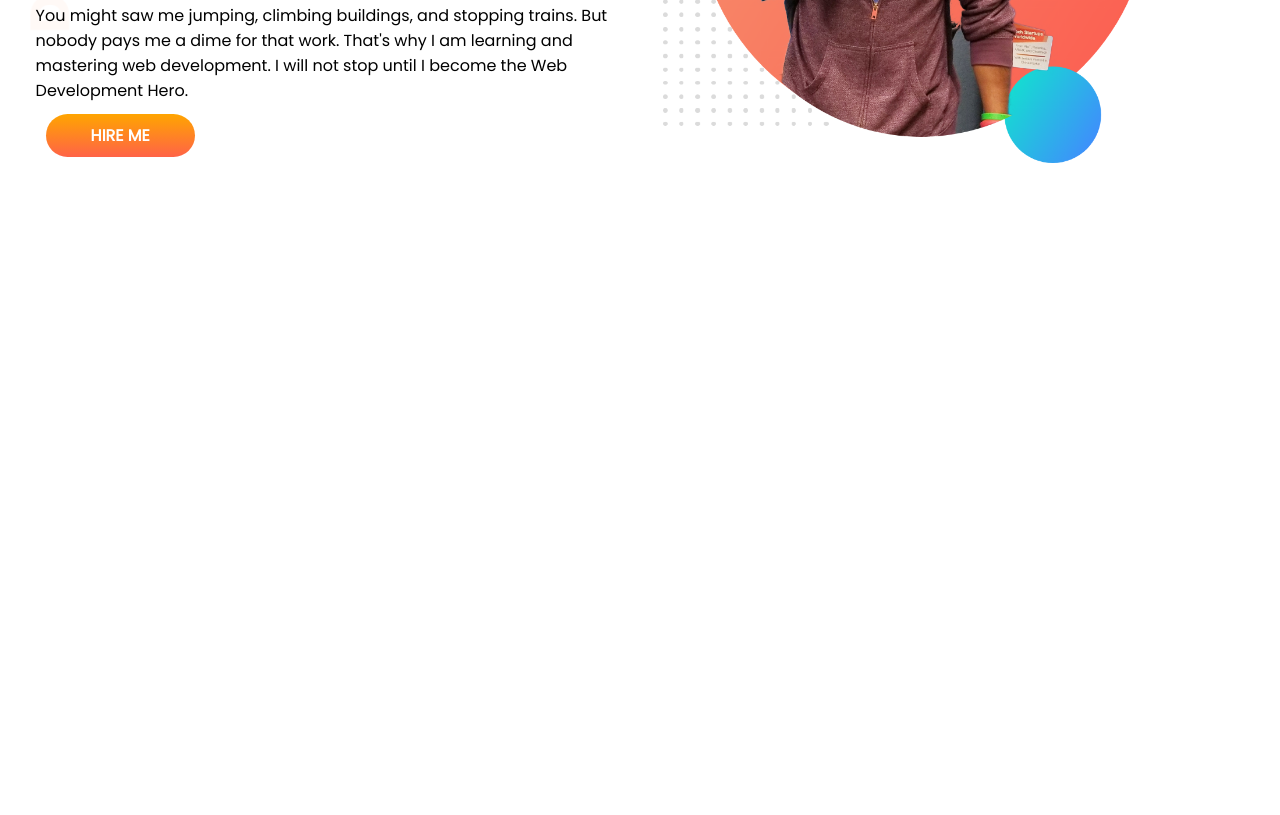
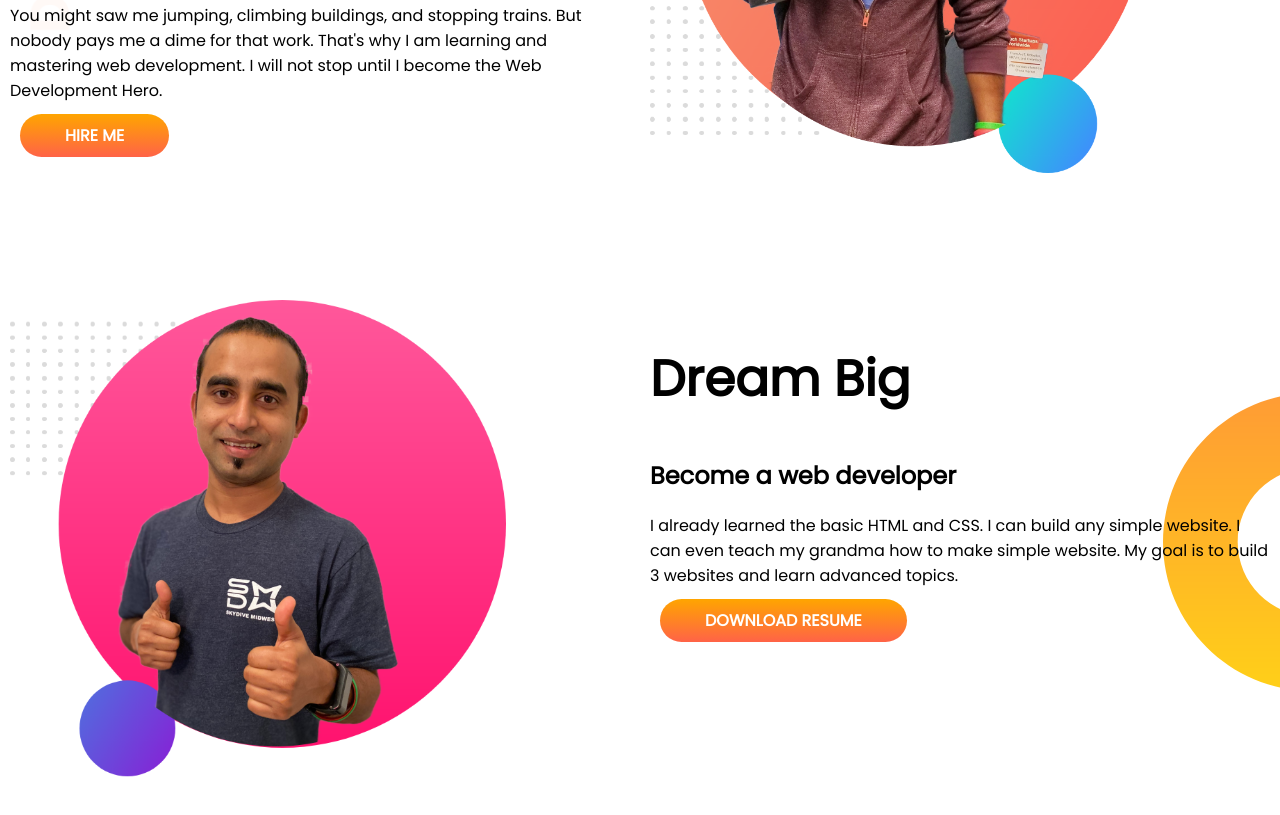
Before and after one commit to arhaam-ashik/developer-portfolio, a plain HTML site: page index.html in a window 1280 px wide. Shown: the part 329-1144 px from the top of the page. Before the commit the page ends 800 px from the top, so only its background shows below. Drawn offline with Linux system fonts and the light colour scheme.

Commit message:
new section added

```diff
--- a/index.html
+++ b/index.html
@@ -30,6 +30,19 @@
             <img src="images/jhankar.png" alt="">
         </div>
     </section>
+    <section class="dream-big">
+        <div class="half-width">
+            <img src="images/jhankar2.png" alt="">
+
+        </div>
+        <div class="half-width">
+            <h1>Dream Big</h1>
+            <h2>Become a web developer</h2>
+            <p>I already learned the basic HTML and CSS. I can build any simple website. I can even teach my grandma how
+                to make simple website. My goal is to build 3 websites and learn advanced topics.</p>
+            <a class="link-button" target="_blank" href="https://github.com/arhaam-ashik">DOWNLOAD RESUME</a>
+        </div>
+    </section>
 
 </body>
 
--- a/style.css
+++ b/style.css
@@ -13,7 +13,8 @@ h1 {
 
 section {
     display: flex;
-    padding-left: 2%;
+    margin-bottom: 100px;
+
 }
 
 .half-width {
@@ -44,3 +45,9 @@ section {
     background-image: url(images/top-banner.png);
     background-repeat: no-repeat;
 }
+
+.dream-big {
+    background-image: url(images/dream-bg.png);
+    background-repeat: no-repeat;
+    background-position: right;
+}
```
